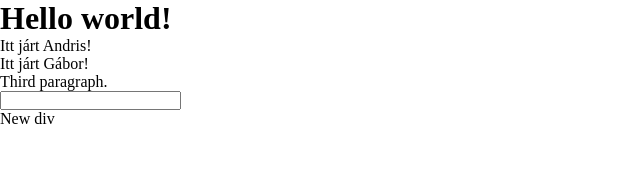
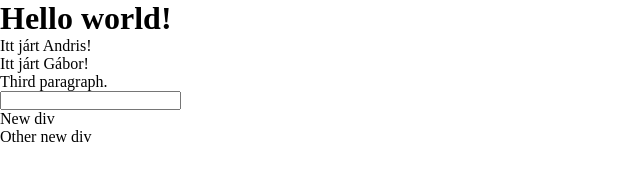
Before and after one commit to HordodongA/Demo_Git, a plain HTML site: page index.html in a window 1280 px wide. Shown: the whole page, without its empty margins (0-640 px from the left). Drawn offline with Linux system fonts and the light colour scheme.

Commit message:
other div with paragraph added

```diff
--- a/index.html
+++ b/index.html
@@ -18,5 +18,8 @@
     <div>
         <p>New div</p>
     </div>
+    <div>
+        <p>Other new div</p>
+    </div>
 </body>
 </html>
```
